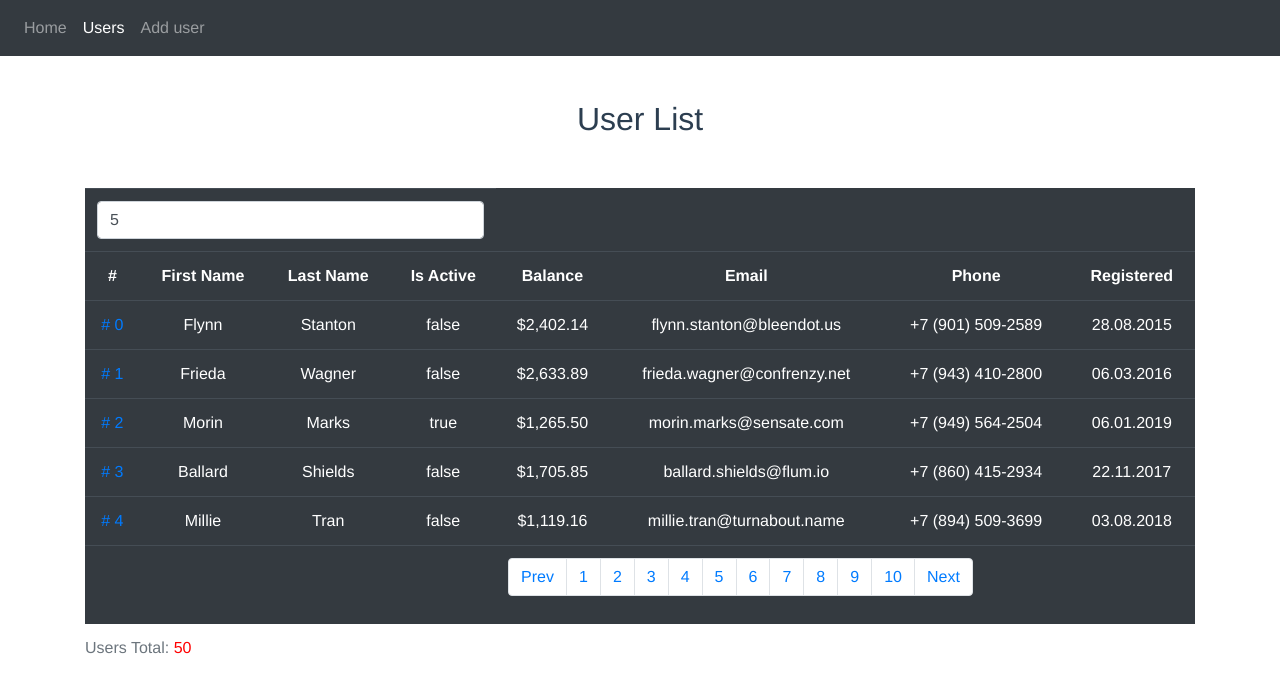
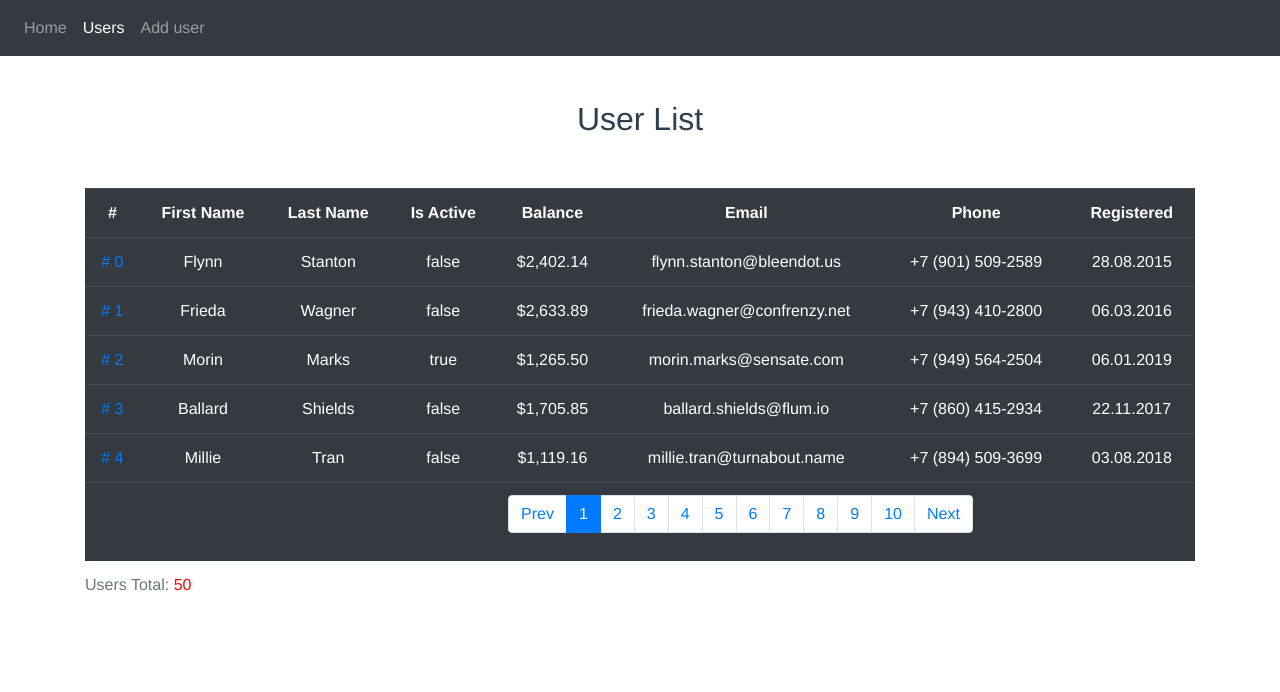
Before and after one commit to onecoldwhiteday/vue-study-project, a Vue app: page /users in a window 1280 px wide. Shown: the top 692 px of the page. Built offline with nearby package versions, Linux system fonts and the light colour scheme; data requests are answered from the project's data file.

Commit message:
Fix pagination

```diff
--- a/src/components/PageRows.vue
+++ /dev/null
@@ -1,33 +0,0 @@
-<template>
-  <div>
-    <input
-      type="number"
-      class="form-control"
-      min="1"
-      :max="max"
-      v-model="rows"
-      pattern="[0-9].{2}"
-    />
-  </div>
-</template>
-<script>
-export default {
-  name: 'PageRows',
-  props: {
-    max: {
-      type: Number,
-      required: true
-    }
-  },
-  data: () => ({
-    rows: 5
-  }),
-  watch: {
-    rows: {
-      handler() {
-        this.$emit('input', this.rows)
-      }
-    }
-  }
-}
-</script>
--- a/src/components/Pagination.vue
+++ b/src/components/Pagination.vue
@@ -3,15 +3,29 @@
     <nav class="pages-nav">
       <ul class="pagination bg-blue">
         <li class="page-item">
-          <button type="button" class="page-link" @click="prevPage" :disabled="firstPage">
+          <button
+            type="button"
+            class="page-link"
+            @click="changePage(prevPage)"
+            :disabled="!hasPrev()"
+          >
             Prev
           </button>
         </li>
-        <li v-for="page in pages" :key="page" class="page-item">
+        <li
+          v-for="page in pages"
+          :key="page"
+          :class="page == currentPage ? 'page-item active' : 'page-item'"
+        >
           <button type="button" class="page-link" @click="changePage(page)">{{ page }}</button>
         </li>
         <li class="page-item">
-          <button type="button" class="page-link" @click="nextPage" :disabled="lastPage">
+          <button
+            type="button"
+            class="page-link"
+            @click="changePage(nextPage)"
+            :disabled="!hasNext()"
+          >
             Next
           </button>
         </li>
@@ -27,20 +41,34 @@ export default {
       type: Array,
       required: true
     },
-    rows: {
+    usersOnPage: {
       type: Number,
       default: 7
     }
   },
   data: () => ({
-    currentPage: 0
+    currentPage: 1
   }),
   computed: {
+    nextPage() {
+      return this.currentPage < this.totalPages ? this.currentPage + 1 : this.totalPage
+    },
+    prevPage() {
+      return this.currentPage > 0 ? this.currentPage - 1 : 1
+    },
+    totalPages() {
+      return Math.floor(this.users.length / this.usersOnPage)
+    },
     pages() {
-      return Math.floor(this.users.length / this.rows)
+      let pagesList = []
+      for (let i = 1; i <= this.totalPages; i++) {
+        pagesList.push(i)
+      }
+      console.log(pagesList)
+      return pagesList
     },
     firstPage() {
-      return this.currentPage === 0
+      return this.currentPage === 1
     },
     lastPage() {
       return this.currentPage === this.pages - 1
@@ -54,20 +82,17 @@ export default {
     }
   },
   methods: {
-    nextPage() {
-      this.currentPage++
-      console.log(this.currentPage)
-      console.log(`It's ${this.pages} pages`)
-    },
-    prevPage() {
-      this.currentPage--
-      console.log(this.currentPage)
-    },
     getCurrentPage() {
       this.$emit('input', this.currentPage)
     },
     changePage(page) {
       this.currentPage = page
+    },
+    hasPrev() {
+      return this.currentPage > 1
+    },
+    hasNext() {
+      return this.currentPage < this.totalPages
     }
   }
 }
--- a/src/components/UserList.vue
+++ b/src/components/UserList.vue
@@ -4,11 +4,6 @@
       Users Total:
       <span class="users-amount">{{ total }}</span>
     </caption>
-    <tr>
-      <td colspan="4">
-        <page-rows v-model="rows" :max="total"></page-rows>
-      </td>
-    </tr>
     <tr>
       <th>#</th>
       <th>First Name</th>
@@ -36,7 +31,7 @@
     <tr>
       <td colspan="4"></td>
       <td colspan="4">
-        <pagination :users="users" v-model="currentPage" :rows="rows"></pagination>
+        <pagination :users="users" v-model="currentPage" :users-on-page="usersOnPage"></pagination>
       </td>
     </tr>
   </table>
@@ -46,8 +41,7 @@
 export default {
   name: 'UserList',
   components: {
-    pagination: () => import('@/components/Pagination.vue'),
-    'page-rows': () => import('@/components/PageRows.vue')
+    pagination: () => import('@/components/Pagination.vue')
   },
   props: {
     users: {
@@ -56,15 +50,15 @@ export default {
     }
   },
   data: () => ({
-    rows: 5,
-    currentPage: null
+    usersOnPage: 5,
+    currentPage: 1
   }),
   computed: {
     total() {
       return this.users.length
     },
     start() {
-      return this.currentPage * this.rows
+      return this.currentPage * this.usersOnPage - 5
     }
   },
   methods: {
@@ -72,8 +66,8 @@ export default {
       this.$emit('edit', userId)
     },
     pageView() {
-      let localUsers = [...this.users]
-      return localUsers.slice(this.start, this.start + this.rows)
+      let localUsers = this.users
+      return localUsers.slice(this.start, this.start + this.usersOnPage)
     }
   }
 }
```
